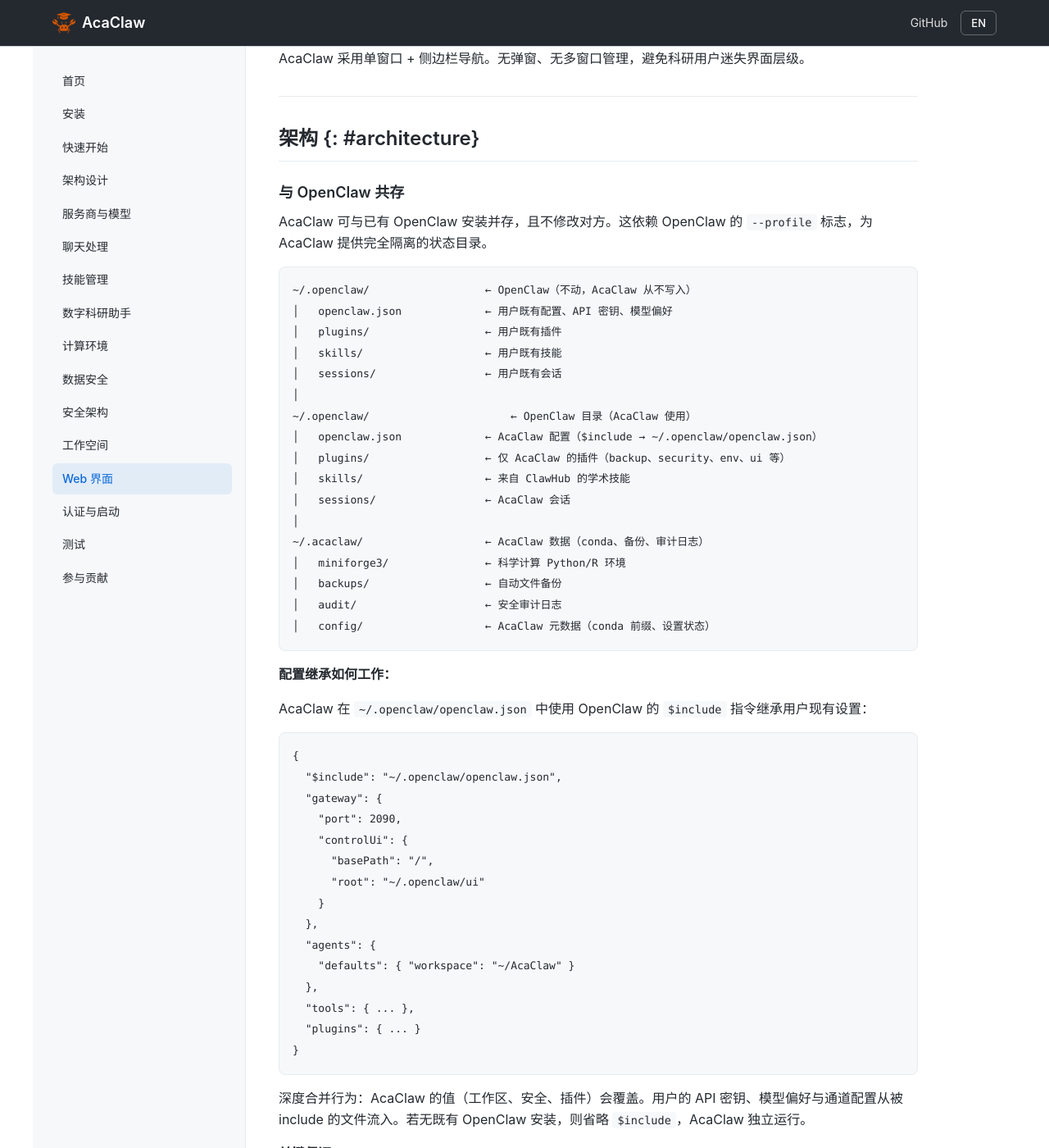
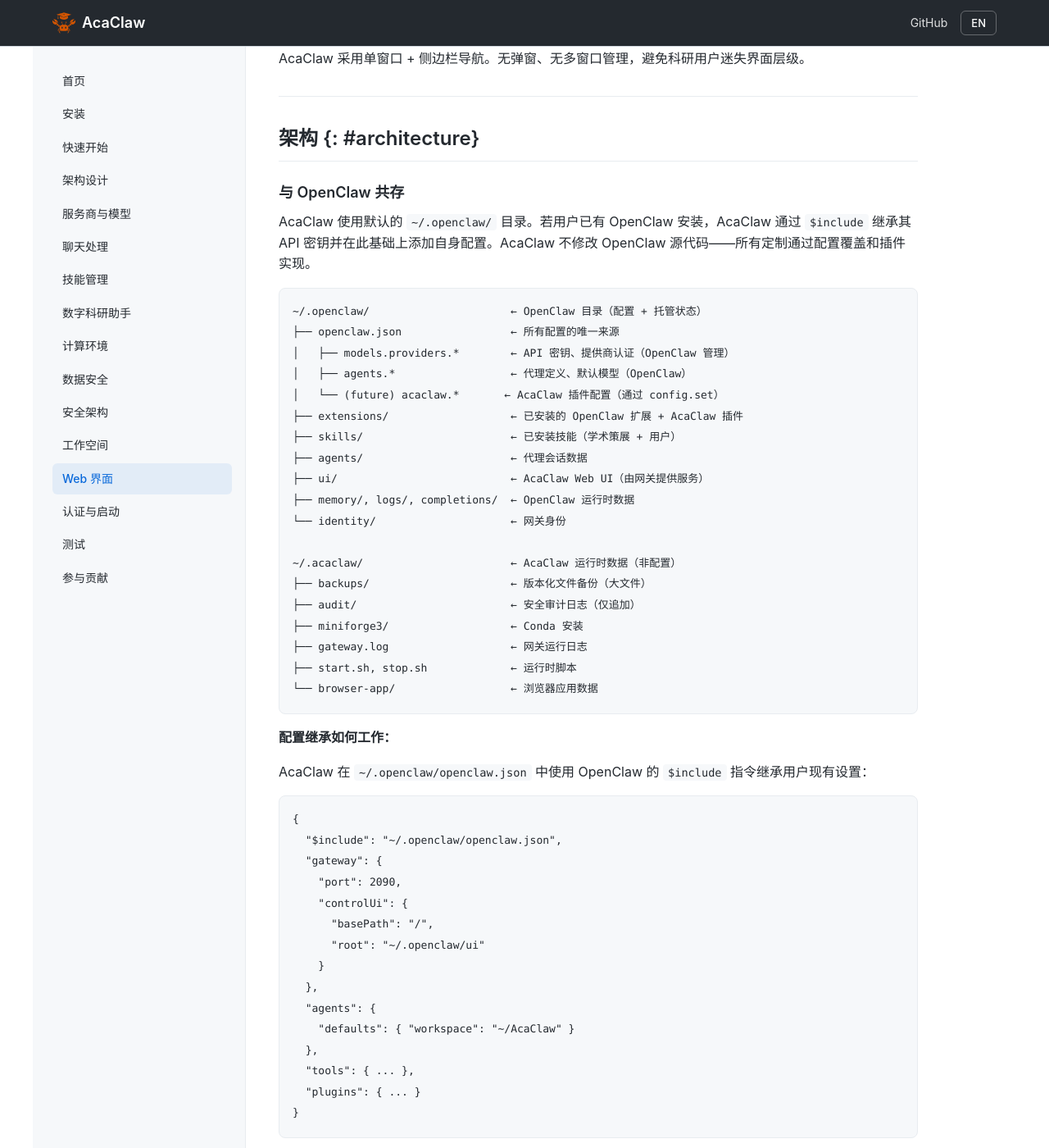
Before and after one commit to AcaClaw/acaclaw, a Jekyll site: the page built from docs/zh-CN/desktop-gui.md, in a window 1280 px wide and 1400 px high, scrolled down 1631 px. Shown: the whole window at 82% size. Built offline with Jekyll 4.4.1, drawn with Linux system fonts in a browser that asks for light colours; some of the changed text lies outside the part shown.

Commit message:
docs: update install version to 0.1.2, fix outdated --profile refs in desktop-gui, update roadmap

````diff
--- a/docs/zh-CN/desktop-gui.md
+++ b/docs/zh-CN/desktop-gui.md
@@ -65,26 +65,28 @@
 
 ### 与 OpenClaw 共存
 
-AcaClaw 可与已有 OpenClaw 安装并存，且不修改对方。这依赖 OpenClaw 的 `--profile` 标志，为 AcaClaw 提供完全隔离的状态目录。
+AcaClaw 使用默认的 `~/.openclaw/` 目录。若用户已有 OpenClaw 安装，AcaClaw 通过 `$include` 继承其 API 密钥并在此基础上添加自身配置。AcaClaw 不修改 OpenClaw 源代码——所有定制通过配置覆盖和插件实现。
 
 ```
-~/.openclaw/                  ← OpenClaw（不动，AcaClaw 从不写入）
-│   openclaw.json             ← 用户既有配置、API 密钥、模型偏好
-│   plugins/                  ← 用户既有插件
-│   skills/                   ← 用户既有技能
-│   sessions/                 ← 用户既有会话
-│
-~/.openclaw/                      ← OpenClaw 目录（AcaClaw 使用）
-│   openclaw.json             ← AcaClaw 配置（$include → ~/.openclaw/openclaw.json）
-│   plugins/                  ← 仅 AcaClaw 的插件（backup、security、env、ui 等）
-│   skills/                   ← 来自 ClawHub 的学术技能
-│   sessions/                 ← AcaClaw 会话
-│
-~/.acaclaw/                   ← AcaClaw 数据（conda、备份、审计日志）
-│   miniforge3/               ← 科学计算 Python/R 环境
-│   backups/                  ← 自动文件备份
-│   audit/                    ← 安全审计日志
-│   config/                   ← AcaClaw 元数据（conda 前缀、设置状态）
+~/.openclaw/                      ← OpenClaw 目录（配置 + 托管状态）
+├── openclaw.json                 ← 所有配置的唯一来源
+│   ├── models.providers.*        ← API 密钥、提供商认证（OpenClaw 管理）
+│   ├── agents.*                  ← 代理定义、默认模型（OpenClaw）
+│   └── (future) acaclaw.*       ← AcaClaw 插件配置（通过 config.set）
+├── extensions/                   ← 已安装的 OpenClaw 扩展 + AcaClaw 插件
+├── skills/                       ← 已安装技能（学术策展 + 用户）
+├── agents/                       ← 代理会话数据
+├── ui/                           ← AcaClaw Web UI（由网关提供服务）
+├── memory/, logs/, completions/  ← OpenClaw 运行时数据
+└── identity/                     ← 网关身份
+
+~/.acaclaw/                       ← AcaClaw 运行时数据（非配置）
+├── backups/                      ← 版本化文件备份（大文件）
+├── audit/                        ← 安全审计日志（仅追加）
+├── miniforge3/                   ← Conda 安装
+├── gateway.log                   ← 网关运行日志
+├── start.sh, stop.sh             ← 运行时脚本
+└── browser-app/                  ← 浏览器应用数据
 ```
 
 **配置继承如何工作：**
@@ -118,8 +120,8 @@
 | 用户已有 OpenClaw | AcaClaw 通过 `$include` 继承 API 密钥，**从不**写入 `~/.openclaw/` |
 | 用户更新 OpenClaw | `npm install -g openclaw@latest` — AcaClaw 不受影响 |
 | 用户卸载 AcaClaw | 删除 `~/.acaclaw` 并从 `~/.openclaw/openclaw.json` 移除 AcaClaw 条目 |
-| 用户同时运行两者 | OpenClaw 网关在默认端口，AcaClaw 网关在 2090（不同 profile = 不同进程） |
-| 用户先装 AcaClaw | AcaClaw 创建独立配置，之后安装的 OpenClaw 与之分离 |
+| 用户同时运行两者 | OpenClaw 网关在默认端口，AcaClaw 网关在 2090（不同网关，相同配置） |
+| 用户先装 AcaClaw | AcaClaw 创建独立配置；之后安装的 OpenClaw 共享同一目录 |
 
 ### 两套 UI，两个网关
 
````
Also changed, not shown: docs/en/desktop-gui.md (+22 -20 lines), README.md, 1 other file.
